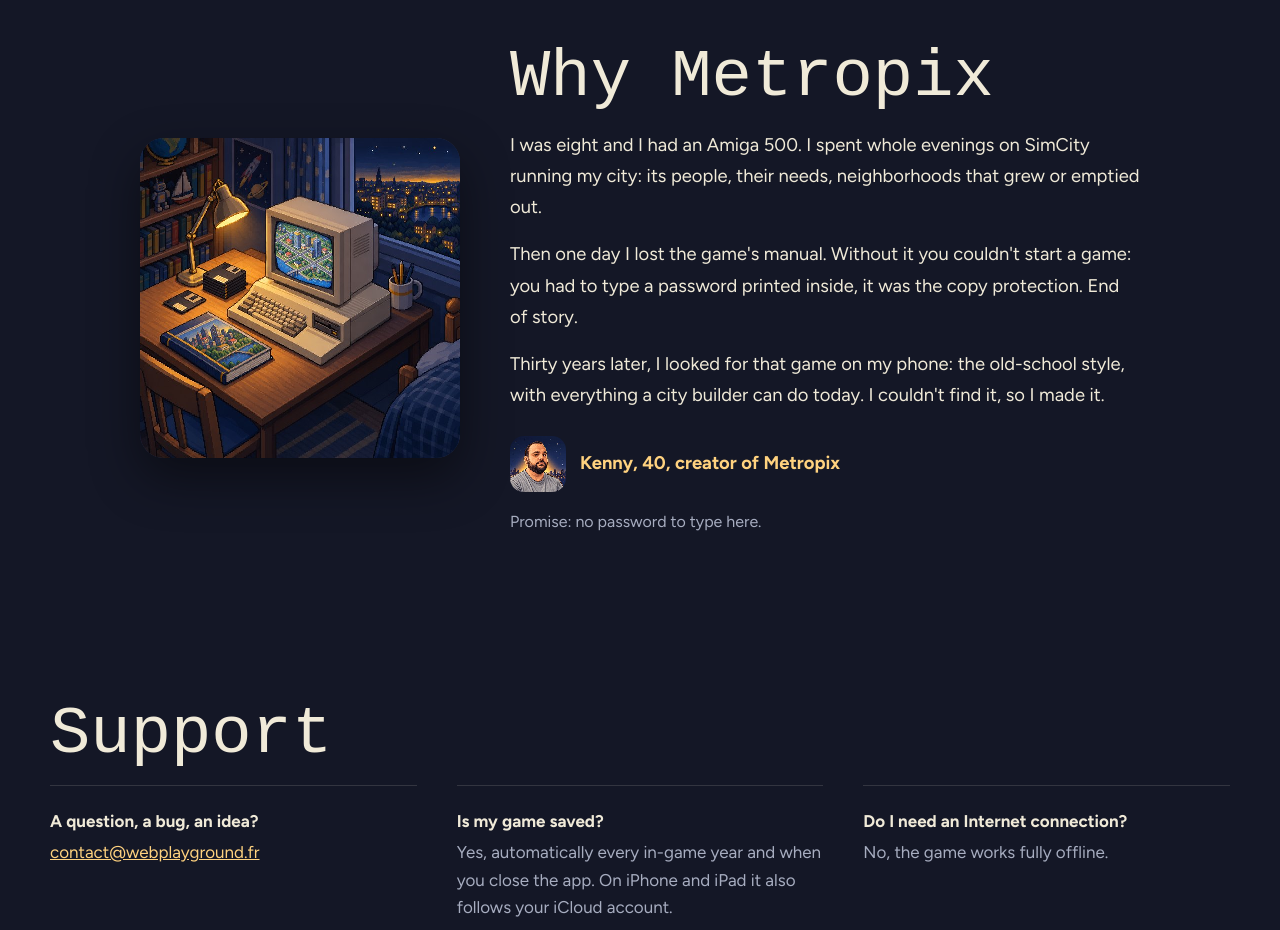
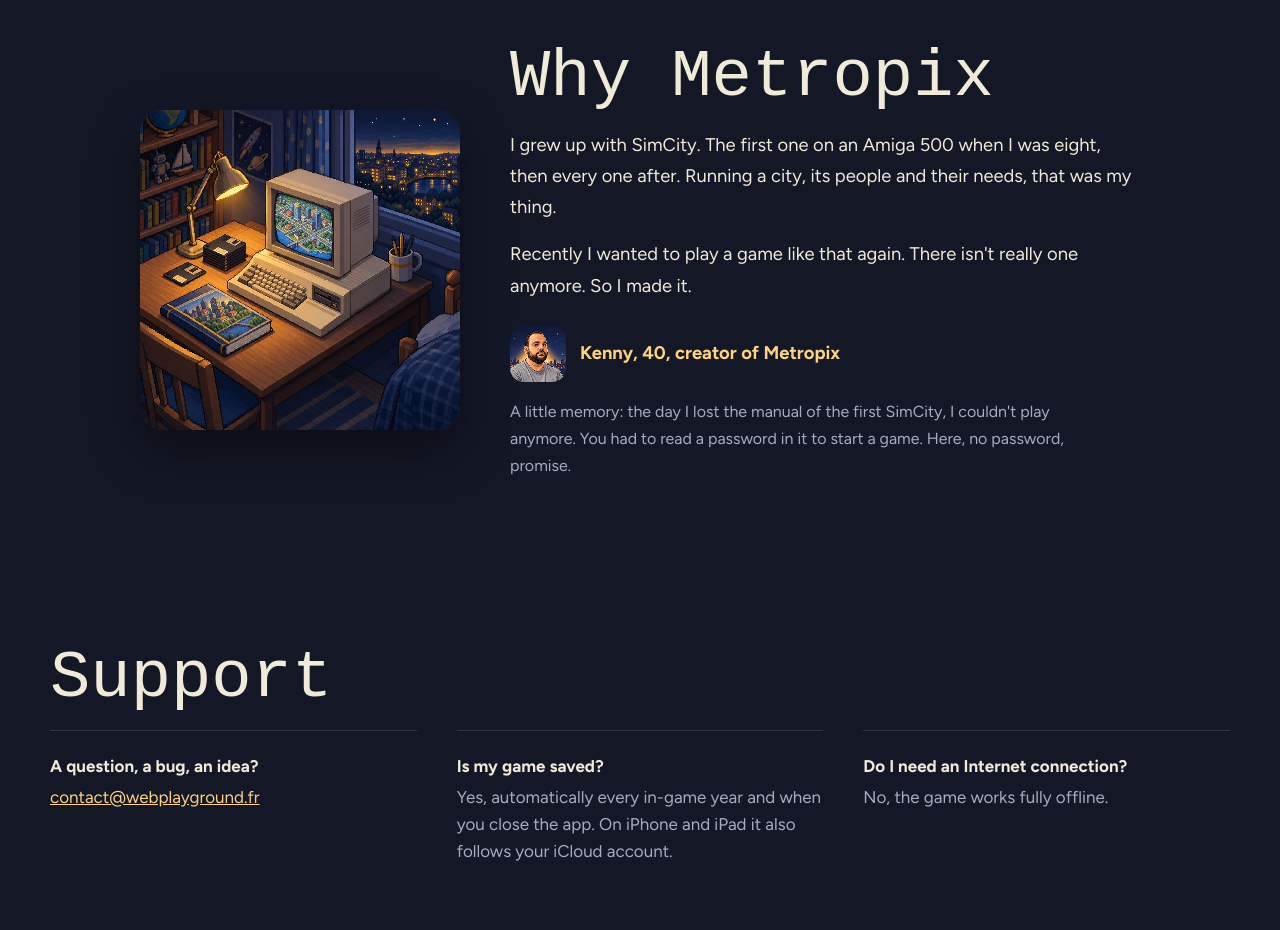
Before and after one commit to kenny-caldieraro/metropix, a plain HTML site: page index.html in a window 1280 px wide. Shown: the part 4840-5770 px from the top of the page. Drawn offline with Linux system fonts and the light colour scheme; a web font is replaced by a local one.

Commit message:
Histoire du créateur réécrite

```diff
--- a/index.html
+++ b/index.html
@@ -312,11 +312,10 @@ footer a { color: var(--brume); }
     <img class="avatar" src="img/souvenir.jpg" alt="Un bureau d'enfant le soir : un ordinateur des années 90, des disquettes et le livret d'un jeu de ville" data-alt-en="A child's desk at night: a 1990s home computer, floppy disks and a city game manual" width="320" height="320" loading="lazy">
     <div>
       <h2 id="t-histoire" data-i18n="t_histoire">Pourquoi Metropix</h2>
-      <p data-i18n="h1">J'avais huit ans et un Amiga 500. J'ai passé des soirées entières sur SimCity à gérer ma ville : ses habitants, leurs besoins, les quartiers qui grandissent ou qui se vident.</p>
-      <p data-i18n="h2">Et puis un jour, j'ai perdu le livret du jeu. Sans lui, impossible de lancer une partie : il fallait taper un mot de passe imprimé dedans, c'était la protection contre la copie. Fin de l'histoire.</p>
-      <p data-i18n="h3">Trente ans plus tard, j'ai cherché ce jeu-là sur mon téléphone : le style d'avant, mais avec tout ce qu'un jeu de ville sait faire aujourd'hui. Je ne l'ai pas trouvé, alors je l'ai fait.</p>
+      <p data-i18n="h1">J'ai grandi avec SimCity. Le premier sur Amiga 500, à huit ans, puis tous les suivants. Gérer une ville, ses habitants et leurs besoins, c'était mon truc.</p>
+      <p data-i18n="h2">Récemment, j'ai eu envie de rejouer à un jeu comme ça. Il n'en existe plus vraiment. Alors je l'ai fait.</p>
       <p class="signature"><img src="img/kenny.jpg" alt="" width="56" height="56"><span data-i18n="h4">Kenny, 40 ans, créateur de Metropix</span></p>
-      <p class="clin" data-i18n="h5">Promis, ici, pas de mot de passe à taper.</p>
+      <p class="clin" data-i18n="h5">Petit souvenir : le jour où j'ai perdu le livret du premier SimCity, impossible de jouer. Il fallait y lire un mot de passe pour lancer une partie. Ici, promis, pas de mot de passe.</p>
     </div>
   </section>
 
@@ -377,11 +376,10 @@ const EN = {
   p4_t: "No tracking", p4: "No data sent anywhere. Your city stays with you.",
   t_final: "Your city is waiting.",
   t_histoire: "Why Metropix",
-  h1: "I was eight and I had an Amiga 500. I spent whole evenings on SimCity running my city: its people, their needs, neighborhoods that grew or emptied out.",
-  h2: "Then one day I lost the game's manual. Without it you couldn't start a game: you had to type a password printed inside, it was the copy protection. End of story.",
-  h3: "Thirty years later, I looked for that game on my phone: the old-school style, with everything a city builder can do today. I couldn't find it, so I made it.",
+  h1: "I grew up with SimCity. The first one on an Amiga 500 when I was eight, then every one after. Running a city, its people and their needs, that was my thing.",
+  h2: "Recently I wanted to play a game like that again. There isn't really one anymore. So I made it.",
   h4: "Kenny, 40, creator of Metropix",
-  h5: "Promise: no password to type here.",
+  h5: "A little memory: the day I lost the manual of the first SimCity, I couldn't play anymore. You had to read a password in it to start a game. Here, no password, promise.",
   marque: "SimCity is a trademark of Electronic Arts. Metropix is an independent game, not affiliated with Electronic Arts.",
   barre: "Free, no ads", installer: "Install", voir: "Watch the game",
   prix: "Free, no ads, works offline. iPhone, iPad and Android.",
```
